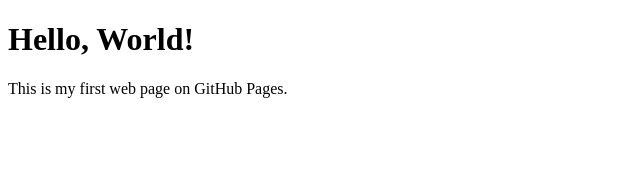
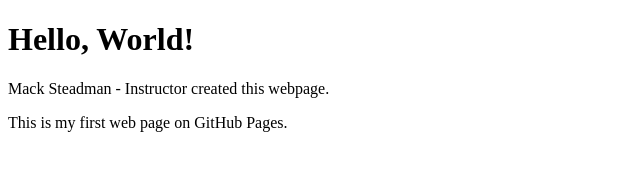
Before and after one commit to msteadman1-CU/hello-world, a plain HTML site: page index.html in a window 1280 px wide. Shown: the whole page, without its empty margins (0-640 px from the left). Drawn offline with Linux system fonts and the light colour scheme.

Commit message:
Update index.html

```diff
--- a/index.html
+++ b/index.html
@@ -6,6 +6,7 @@
 </head>
 <body>
   <h1>Hello, World!</h1>
+  <p> Mack Steadman - Instructor created this webpage. </p>
   <p>This is my first web page on GitHub Pages.</p>
 </body>
 </html>
```
